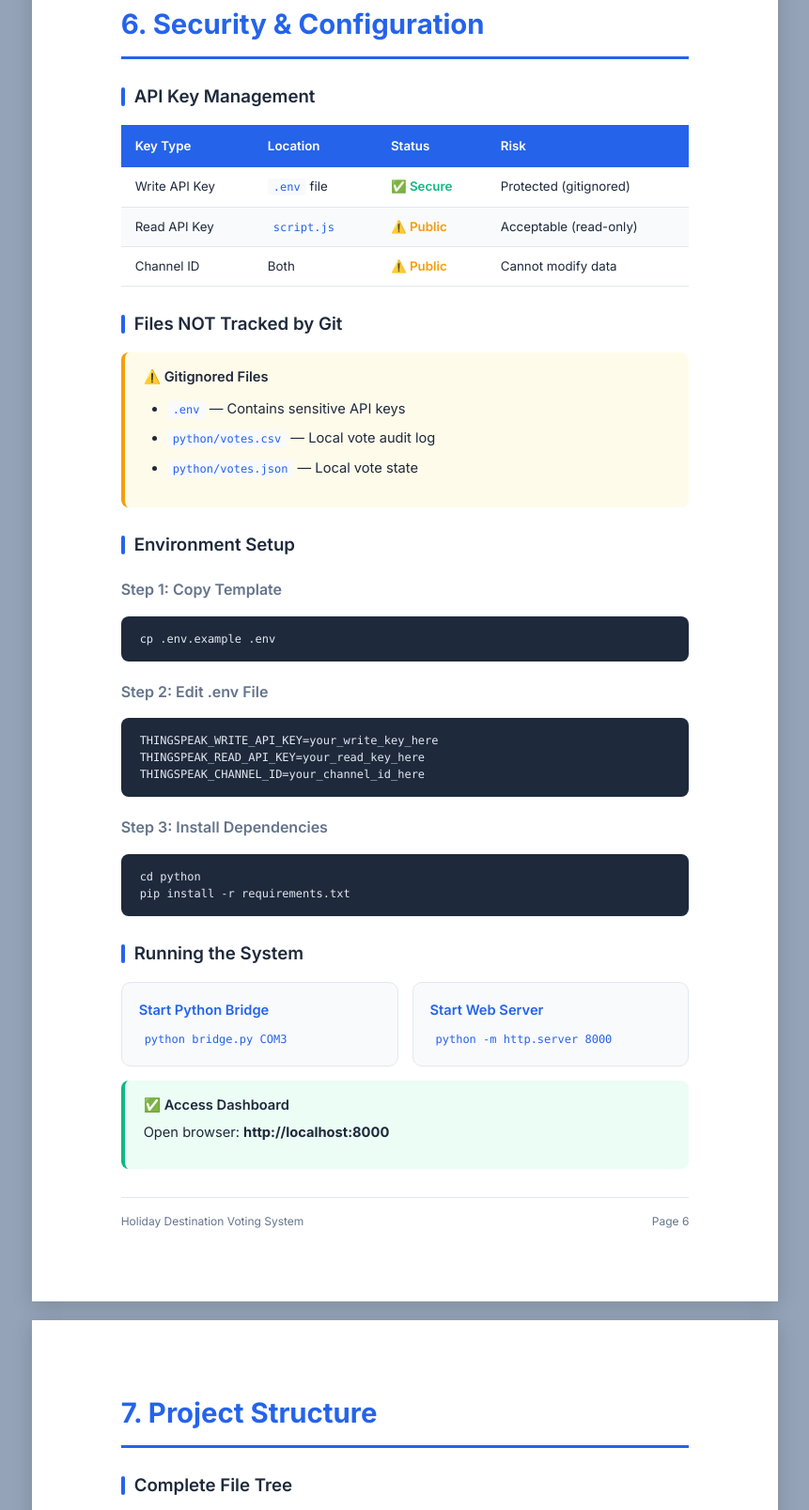
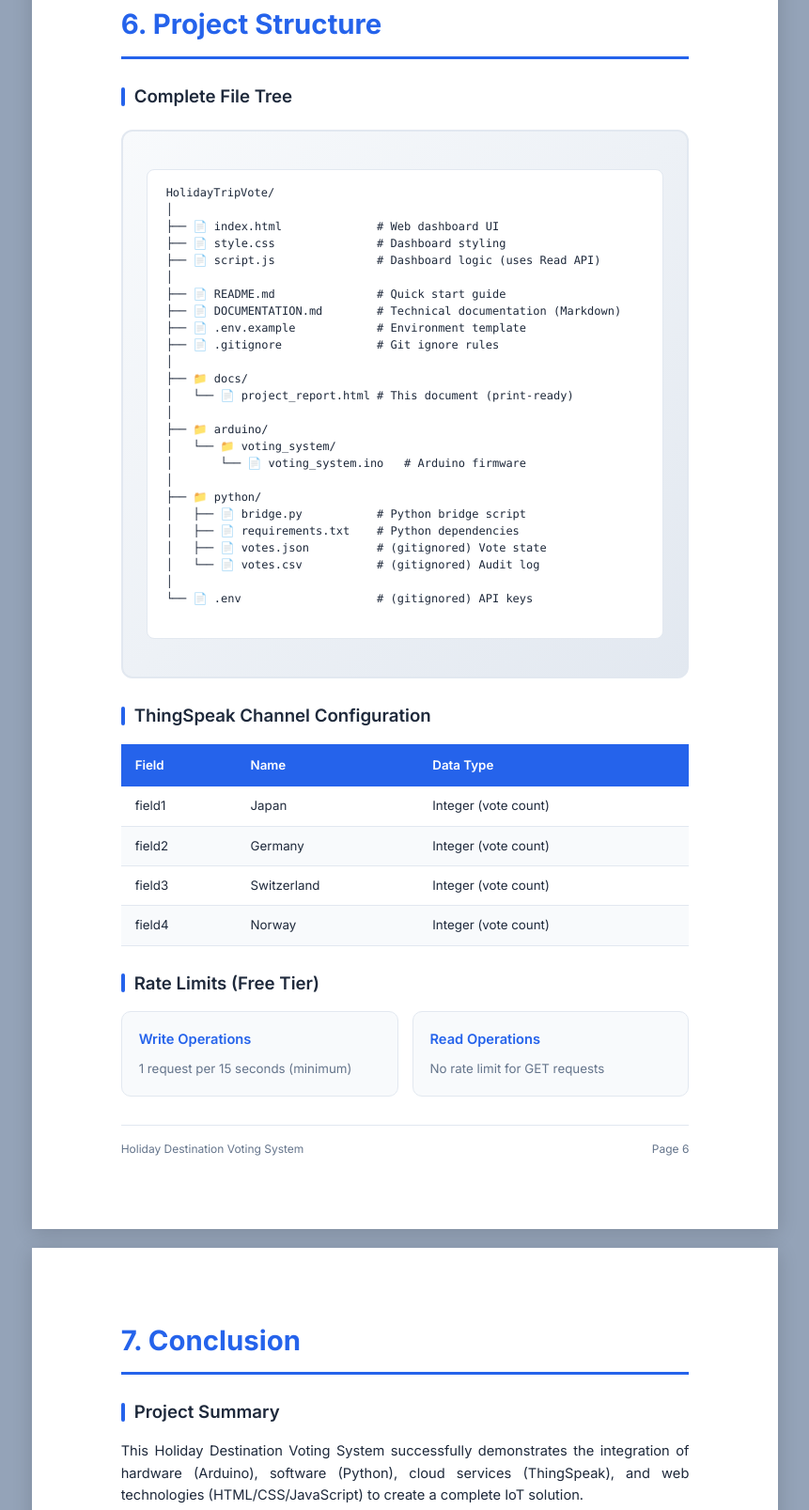
Before and after one commit to devtint/HolidayTripVote, a plain HTML site: page docs/project_report.html in a window 1280 px wide. Shown: the part 8488-10095 px from the top of the page at 94% size, without its empty margins (209-1070 px from the left). Drawn offline with Linux system fonts and the light colour scheme.

Commit message:
docs: remove security section from project report

```diff
--- a/docs/project_report.html
+++ b/docs/project_report.html
@@ -892,91 +892,11 @@ python-dotenv>=1.0.0</code></pre>
         </div>
     </div>
 
-    <!-- PAGE 6: SECURITY & SETUP -->
+
+
+    <!-- PAGE 6: FILE STRUCTURE -->
     <div class="page">
-        <h1>6. Security & Configuration</h1>
-
-        <h2>API Key Management</h2>
-        <table>
-            <thead>
-                <tr>
-                    <th>Key Type</th>
-                    <th>Location</th>
-                    <th>Status</th>
-                    <th>Risk</th>
-                </tr>
-            </thead>
-            <tbody>
-                <tr>
-                    <td>Write API Key</td>
-                    <td><code>.env</code> file</td>
-                    <td class="status-secure">✅ Secure</td>
-                    <td>Protected (gitignored)</td>
-                </tr>
-                <tr>
-                    <td>Read API Key</td>
-                    <td><code>script.js</code></td>
-                    <td class="status-public">⚠️ Public</td>
-                    <td>Acceptable (read-only)</td>
-                </tr>
-                <tr>
-                    <td>Channel ID</td>
-                    <td>Both</td>
-                    <td class="status-public">⚠️ Public</td>
-                    <td>Cannot modify data</td>
-                </tr>
-            </tbody>
-        </table>
-
-        <h2>Files NOT Tracked by Git</h2>
-        <div class="info-box warning">
-            <div class="info-box-title">⚠️ Gitignored Files</div>
-            <ul style="margin-top: 10px;">
-                <li><code>.env</code> — Contains sensitive API keys</li>
-                <li><code>python/votes.csv</code> — Local vote audit log</li>
-                <li><code>python/votes.json</code> — Local vote state</li>
-            </ul>
-        </div>
-
-        <h2>Environment Setup</h2>
-        <h3>Step 1: Copy Template</h3>
-        <pre><code>cp .env.example .env</code></pre>
-
-        <h3>Step 2: Edit .env File</h3>
-        <pre><code>THINGSPEAK_WRITE_API_KEY=your_write_key_here
-THINGSPEAK_READ_API_KEY=your_read_key_here
-THINGSPEAK_CHANNEL_ID=your_channel_id_here</code></pre>
-
-        <h3>Step 3: Install Dependencies</h3>
-        <pre><code>cd python
-pip install -r requirements.txt</code></pre>
-
-        <h2>Running the System</h2>
-        <div class="card-grid">
-            <div class="card">
-                <div class="card-title">Start Python Bridge</div>
-                <div class="card-desc"><code>python bridge.py COM3</code></div>
-            </div>
-            <div class="card">
-                <div class="card-title">Start Web Server</div>
-                <div class="card-desc"><code>python -m http.server 8000</code></div>
-            </div>
-        </div>
-
-        <div class="info-box success">
-            <div class="info-box-title">✅ Access Dashboard</div>
-            <p>Open browser: <strong>http://localhost:8000</strong></p>
-        </div>
-
-        <div class="page-footer">
-            <span>Holiday Destination Voting System</span>
-            <span>Page 6</span>
-        </div>
-    </div>
-
-    <!-- PAGE 7: FILE STRUCTURE -->
-    <div class="page">
-        <h1>7. Project Structure</h1>
+        <h1>6. Project Structure</h1>
 
         <h2>Complete File Tree</h2>
         <div class="diagram">
@@ -1056,13 +976,13 @@ HolidayTripVote/
 
         <div class="page-footer">
             <span>Holiday Destination Voting System</span>
-            <span>Page 7</span>
+            <span>Page 6</span>
         </div>
     </div>
 
-    <!-- PAGE 8: CONCLUSION -->
+    <!-- PAGE 7: CONCLUSION -->
     <div class="page">
-        <h1>8. Conclusion</h1>
+        <h1>7. Conclusion</h1>
 
         <h2>Project Summary</h2>
         <p>
@@ -1139,7 +1059,7 @@ HolidayTripVote/
 
         <div class="page-footer">
             <span>Holiday Destination Voting System</span>
-            <span>Page 8</span>
+            <span>Page 7</span>
         </div>
     </div>
 
```
